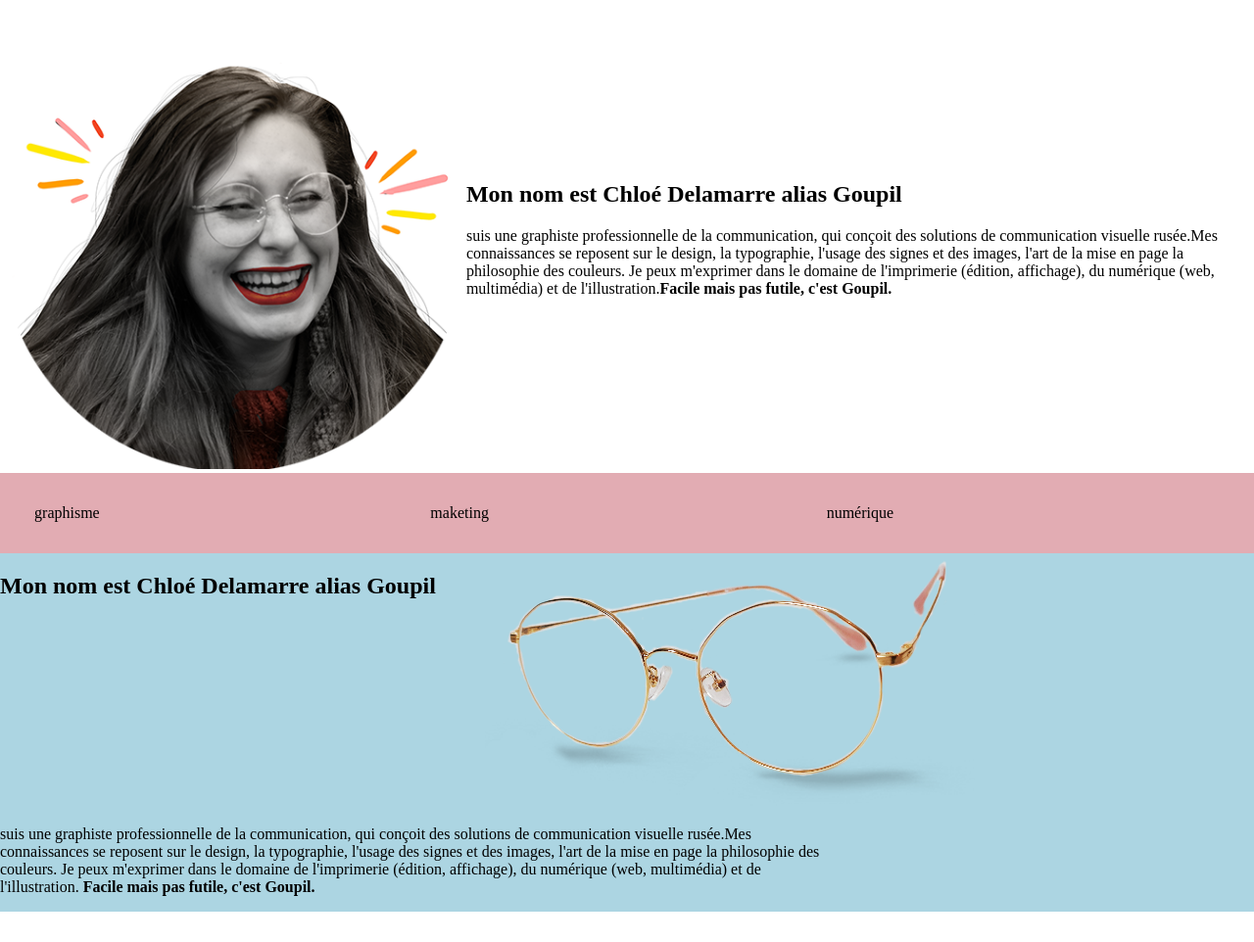
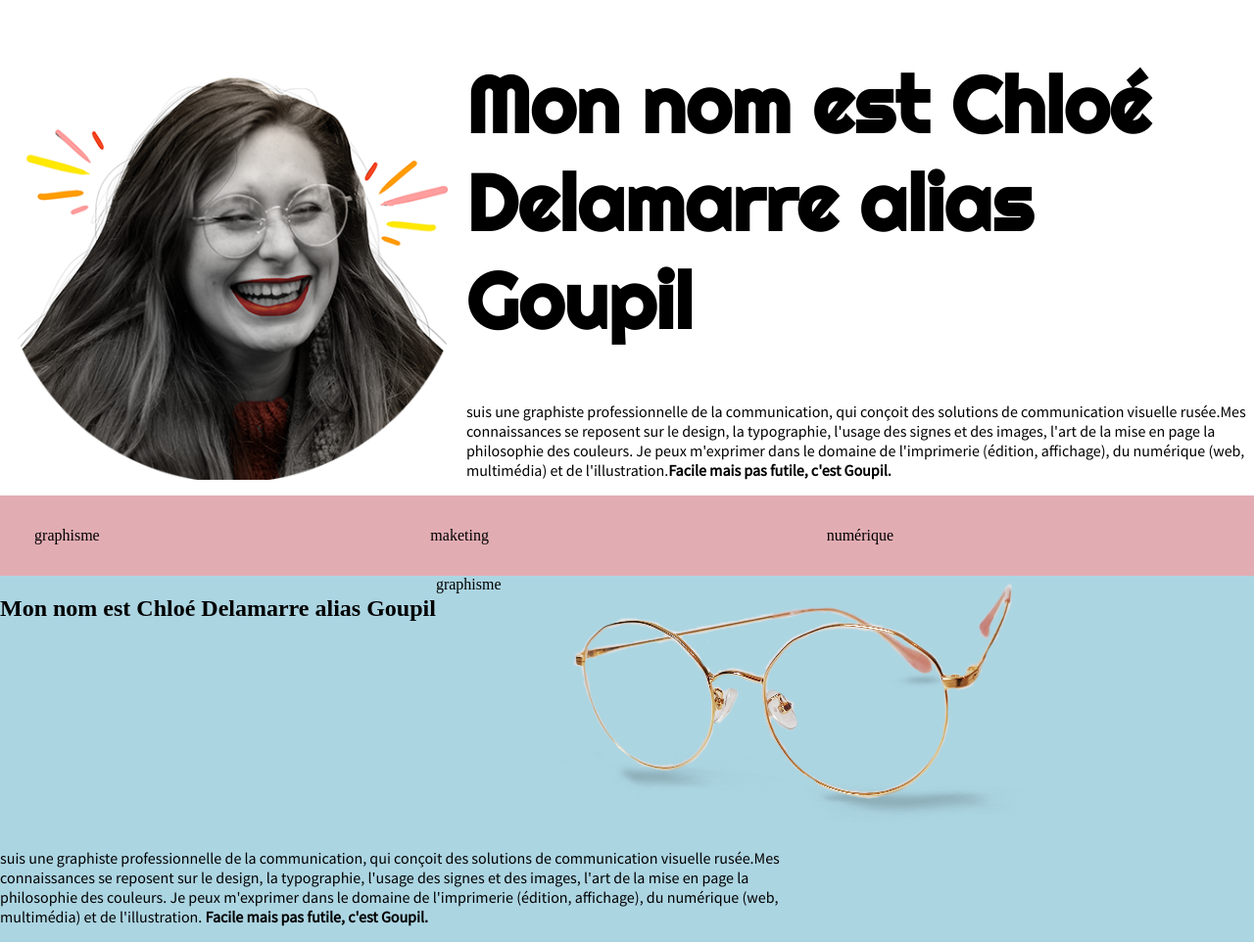
Before and after one commit to Goupildelamarre/Personnalbroding, a plain HTML site: page index.html in a window 1280 px wide. Shown: the part 657-1619 px from the top of the page at 98% size. Before the commit the page ends 1588 px from the top, so only its background shows below. Drawn offline with Linux system fonts and the light colour scheme.

Commit message:
footer
footer nom du site

```diff
--- a/index.html
+++ b/index.html
@@ -1,12 +1,13 @@
 <!DOCTYPE html>
 <html lang="en">
 <head>
-    <title>Goupil</title>
     <meta charset="UTF-8">
     <meta name="viewport" content="width=device-width, initial-scale=1.0">
-    <title>Document</title>
+    <title>Goupil</title>
     <link rel="stylesheet" href="style.css">
-    <link rel="https://fontawesome.com/v4.7.0/icons/">0
+    <link href="https://fonts.googleapis.com/css?family=Source+Sans+Pro&display=swap" rel="stylesheet">
+    <link href="https://fonts.googleapis.com/css?family=Righteous%7CSource+Sans+Pro&display=swap" rel="stylesheet">
+    <link rel="https://fontawesome.com/v4.7.0/icons/">
 </head>
 <body>
 	<a href="accueil.html">
@@ -34,7 +35,7 @@
             <img src="images/portrait-chloe-delamarre.png" alt="Portrait de Chloé Delamarre" />
         </div>
         <div class="resume-texte">
-            <h2>Mon nom est Chloé Delamarre alias Goupil</h2>
+            <h1>Mon nom est Chloé Delamarre alias Goupil</h1>
             <p> suis une graphiste professionnelle de la communication, qui conçoit des solutions de communication visuelle rusée.Mes connaissances se reposent sur le design, la typographie, l'usage des signes et des images, l'art de la mise en page la philosophie des couleurs.
             Je peux m'exprimer dans le domaine de l'imprimerie (édition, affichage), du numérique (web, multimédia) et de l'illustration.<strong>Facile mais pas futile, c'est Goupil.</strong></div></p>
         </div>
@@ -53,6 +54,10 @@
             Je peux m'exprimer dans le domaine de l'imprimerie (édition, affichage), du numérique (web, multimédia) et de l'illustration.
             <strong>Facile mais pas futile, c'est Goupil.</strong></div></p>
 
+     <div id="footer">
+                <div class="graphisme">graphisme</div>
+
+            </div>
         </div>
     </div>
 
--- a/style.css
+++ b/style.css
@@ -1,6 +1,19 @@
 body{
     margin: 0;
 }
+p{
+    font-family: 'Source Sans Pro', sans-serif;
+    font size: 20em;
+}
+
+h1
+{
+    font-family: 'Source Sans Pro', sans-serif;
+    font-family: 'Righteous', cursive;
+    font-size: 5em;
+}
+
+
 img{
     line-height: 0;
     width: 100%;
@@ -10,7 +23,7 @@ img{
 }
 
 header {
-    background-color: #808080;
+    background-color:white;
 }
 
 header nav {
```
